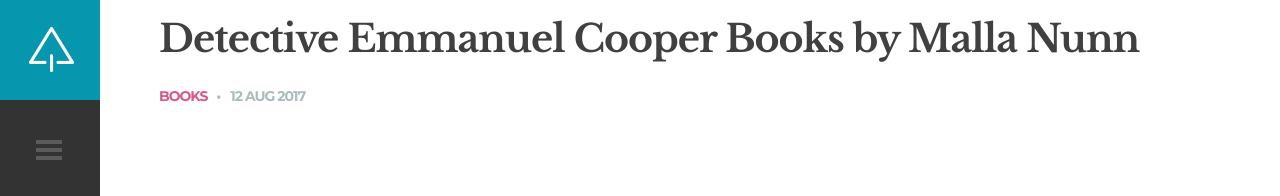
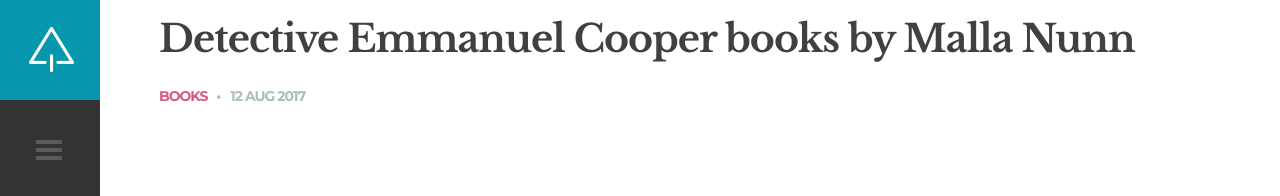
Before and after one commit to selketjah/selketjah.github.io, a Jekyll site: the page built from _posts/2017-08-12-malla-nunn-novels.md, in a window 1280 px wide. Shown: the top 196 px of the page. Built offline with Jekyll 4.4.1, drawn with Linux system fonts in a browser that asks for light colours; comment, search, counter and statistics services are not loaded.

Commit message:
uppcase to lowercase

```diff
--- a/_posts/2017-08-12-malla-nunn-novels.md
+++ b/_posts/2017-08-12-malla-nunn-novels.md
@@ -1,6 +1,6 @@
 ---
 layout: post
-title: Detective Emmanuel Cooper Books by Malla Nunn
+title: Detective Emmanuel Cooper books by Malla Nunn
 category: books
 date: August 12, 2017
 tags:
```
